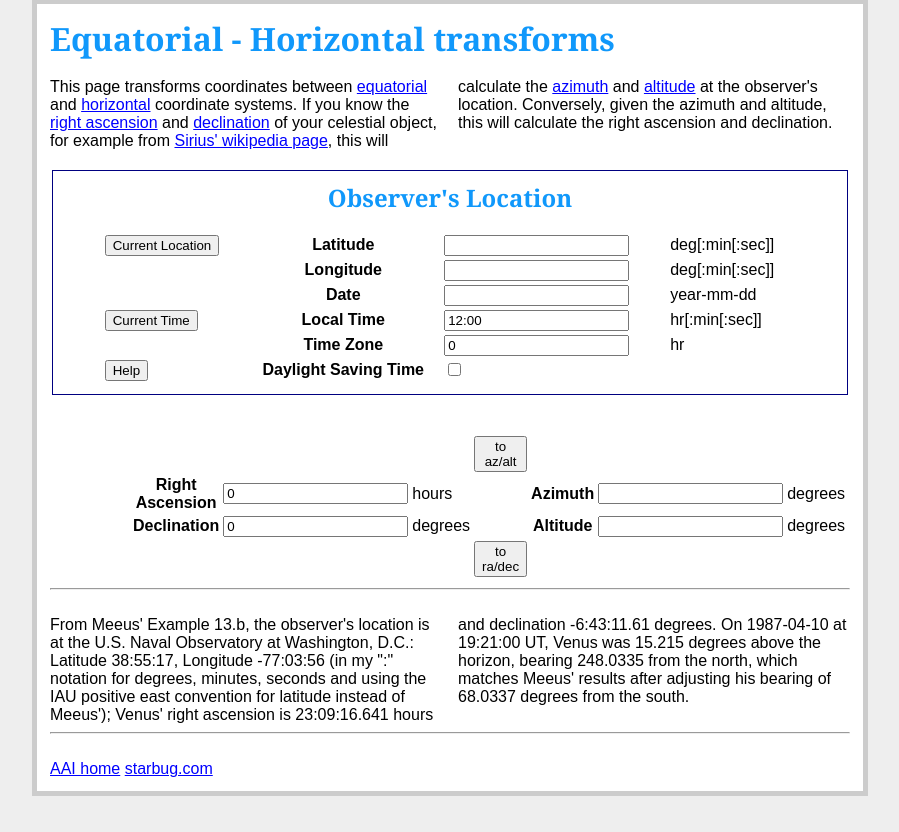
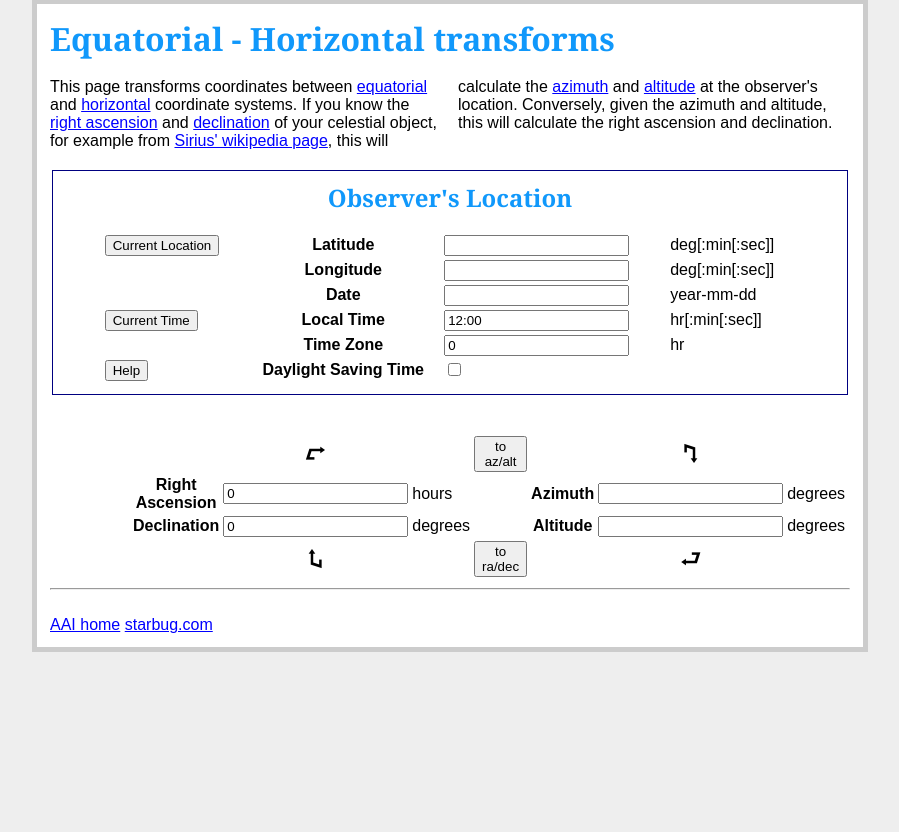
Before and after one commit to lrmcfarland/AAI, a Flask app: page /eqhz_transforms in a window 1280 px wide. Shown: the part 37-869 px from the top of the page, without its empty margins (190-1089 px from the left). After the commit the page ends 800 px from the top, so only its background shows below. Run offline with Flask 2, Linux system fonts and the light colour scheme; parts of the project's set-up code (start-up, migrations or seed data) failed here and were passed over; some libraries are stand-ins or nearby versions.

Commit message:
adds arrow icons

```diff
--- a/www/static/style.css
+++ b/www/static/style.css
@@ -6,7 +6,7 @@ body            { font-family: sans-serif;
 		  padding: 2px;
 		}
 
-h1, h2          { color: #1098fb; font-family: 'Georgia', serif; margin: 0; }
+h1, h2, h3, h4, h5, h6  { color: #1098fb; font-family: 'Georgia', serif; margin: 0; }
 
 pre.code        {
 		  background-color: #eeeeee;
--- a/www/templates/base.html
+++ b/www/templates/base.html
@@ -5,6 +5,7 @@
   {% block head %}
 
   <link rel="stylesheet" type="text/css" href="{{ url_for('static', filename='style.css') }}">
+  <link rel="stylesheet" href="https://cdnjs.cloudflare.com/ajax/libs/font-awesome/4.7.0/css/font-awesome.min.css">
 
   <script type="text/javascript" src="//code.jquery.com/jquery-1.11.3.js"></script>
   <script type="text/javascript" src="//code.jquery.com/ui/1.11.4/jquery-ui.js"></script>
--- a/www/templates/eqhz_transforms.html
+++ b/www/templates/eqhz_transforms.html
@@ -13,6 +13,25 @@ table#coordinates_table {
     margin-right: 10%;
 
 }
+
+div.rot90 {
+  -ms-transform: rotate(90deg); /* IE 9 */
+  -webkit-transform: rotate(90deg); /* Safari 3-8 */
+  transform: rotate(90deg);
+}
+
+div.rot180 {
+  -ms-transform: rotate(180deg); /* IE 9 */
+  -webkit-transform: rotate(180deg); /* Safari 3-8 */
+  transform: rotate(180deg);
+}
+
+div.rot270 {
+  -ms-transform: rotate(270deg); /* IE 9 */
+  -webkit-transform: rotate(270deg); /* Safari 3-8 */
+  transform: rotate(270deg);
+}
+
 
 </style>
 
@@ -161,10 +180,25 @@ table#coordinates_table {
 
     <tr>
       <td></td>
+
+      <td align="center">
+	<div class="rot180"><i style="font-size:24px" class="fa">&#x2B90;</i>
+	</div>
+      </td>
+
+
       <td></td>
+
+      <td> <button id="radec2azalt">to az/alt</button> </td>
+
       <td></td>
-      <td> <button id="radec2azalt">to az/alt</button> </td>
-      <td></td>
+
+      <td align="center">
+	<div class="rot270"><i style="font-size:24px" class="fa">&#x2B90;</i>
+	</div>
+      </td>
+
+
       <td></td>
     </tr>
 
@@ -197,11 +231,23 @@ table#coordinates_table {
 
     <tr>
       <td></td>
-      <td></td>
+
+
+      <td align="center">
+	<div class="rot90"><i style="font-size:24px" class="fa">&#x2B90;</i>
+	</div>
+      </td>
+
       <td></td>
       <td> <button id="azalt2radec">to ra/dec</button> </td>
       <td></td>
-      <td></td>
+
+      <td align="center">
+	<div><i style="font-size:24px" class="fa">&#x2B90;</i>
+	</div>
+      </td>
+
+
     </tr>
 
 
@@ -209,25 +255,7 @@ table#coordinates_table {
 
 </div>
 
-<hr>
-<br>
-
-<div class="twocolumn">
-
-  From Meeus' Example 13.b, the observer's location is at the
-  U.S. Naval Observatory at Washington, D.C.: Latitude 38:55:17,
-  Longitude -77:03:56 (in my ":" notation for degrees, minutes,
-  seconds and using the IAU positive east convention for latitude
-  instead of Meeus'); Venus' right ascension is 23:09:16.641 hours and
-  declination -6:43:11.61 degrees.  On 1987-04-10 at 19:21:00 UT,
-  Venus was 15.215 degrees above the horizon, bearing 248.0335 from
-  the north, which matches Meeus' results after adjusting his bearing
-  of 68.0337 degrees from the south.
-
-</div>
 
 <hr>
 
-
-
 {% endblock %}
```
Also changed, not shown: www/templates/dms_transforms.html (+54 -11 lines), www/templates/home.html (+94 -71 lines), README.md.
